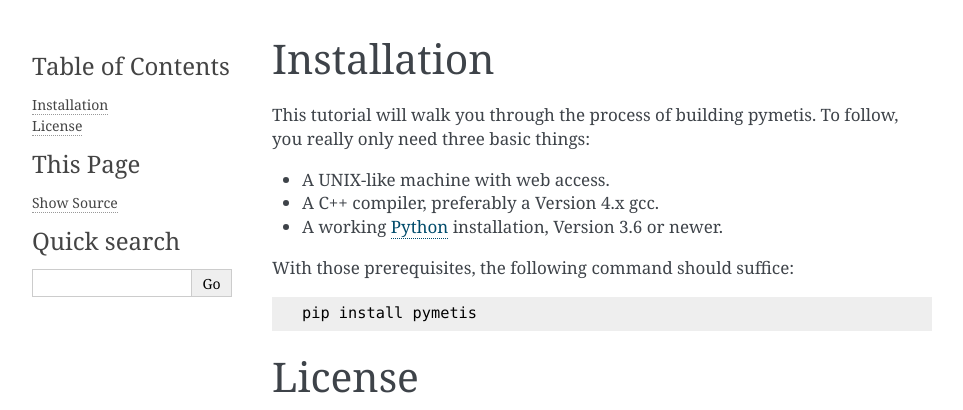
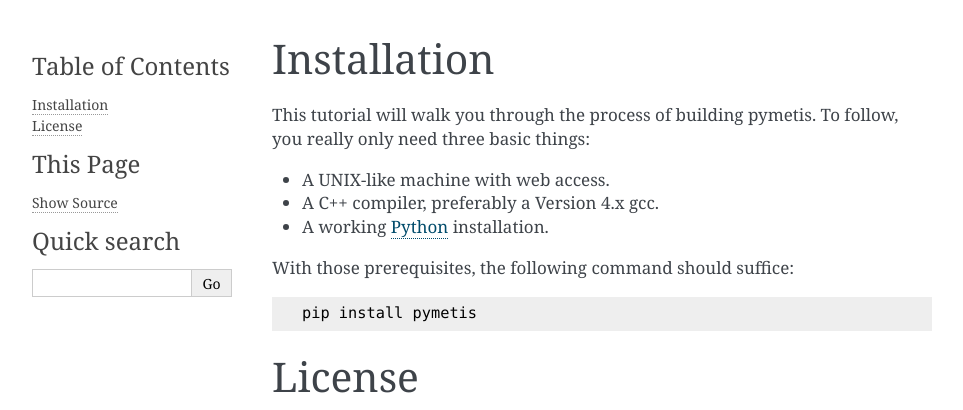
Before and after one commit to inducer/pymetis, a Sphinx documentation site: the page built from doc/misc.rst, in a window 1280 px wide, cut to the strip 0-410 px from the top of the page. Shown: the whole strip, without its empty margins (148-1111 px from the left). Built offline with Sphinx 7.4.7, drawn with Linux system fonts in a browser that asks for light colours; the version number could not be read and is left out.

Commit message:
Bump py compat target to 3.8 in setup.py and CI

```diff
--- a/doc/misc.rst
+++ b/doc/misc.rst
@@ -6,7 +6,7 @@ you really only need three basic things:
 
 * A UNIX-like machine with web access.
 * A C++ compiler, preferably a Version 4.x gcc.
-* A working `Python <http://www.python.org>`_ installation, Version 3.6 or newer.
+* A working `Python <http://www.python.org>`_ installation.
 
 With those prerequisites, the following command should suffice::
 
--- a/setup.py
+++ b/setup.py
@@ -96,7 +96,7 @@ def main():
               "pybind11",
                ],
 
-          python_requires="~=3.6",
+          python_requires="~=3.8",
           install_requires=["six"],
 
           ext_modules=[
```
Also changed, not shown: 1 other file.
